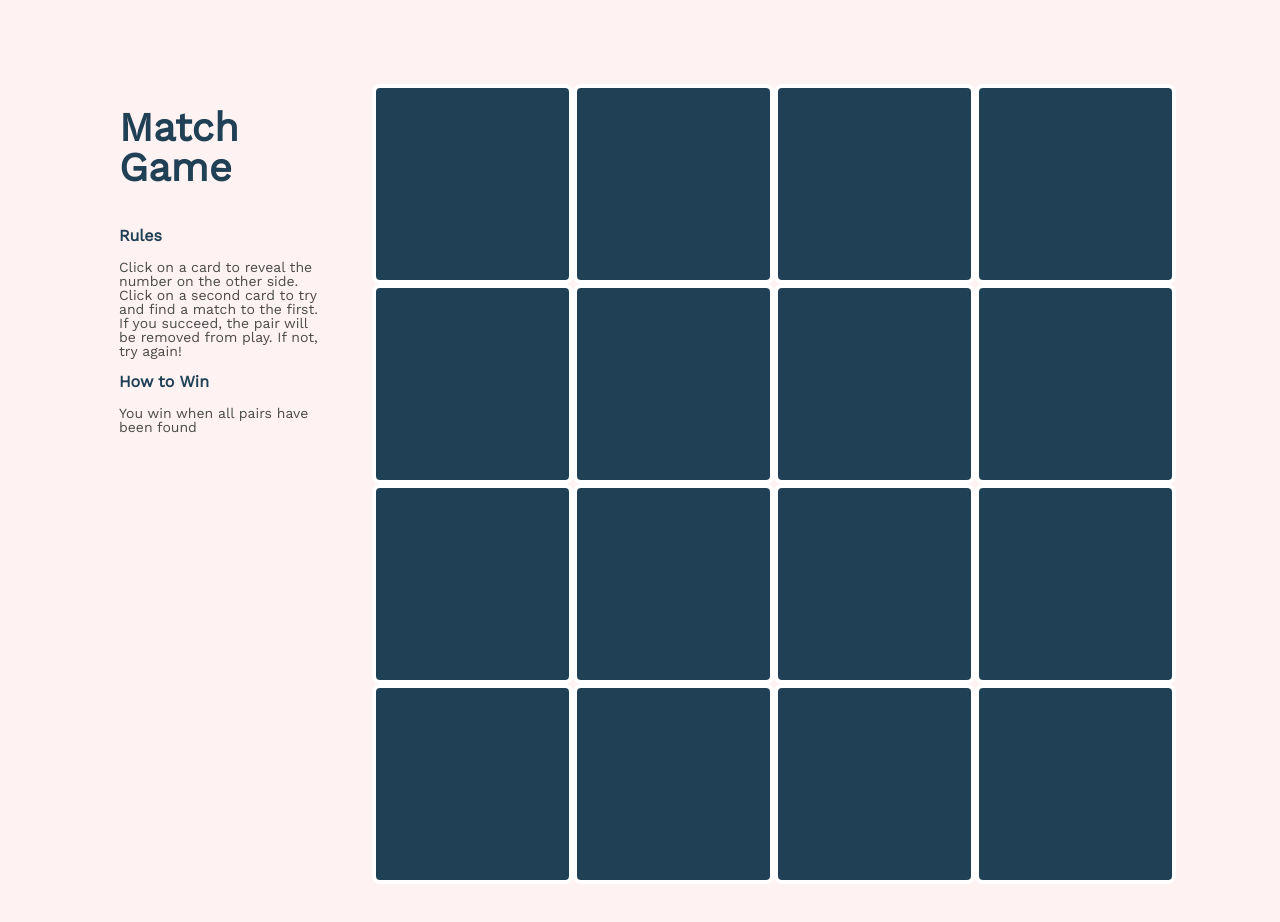
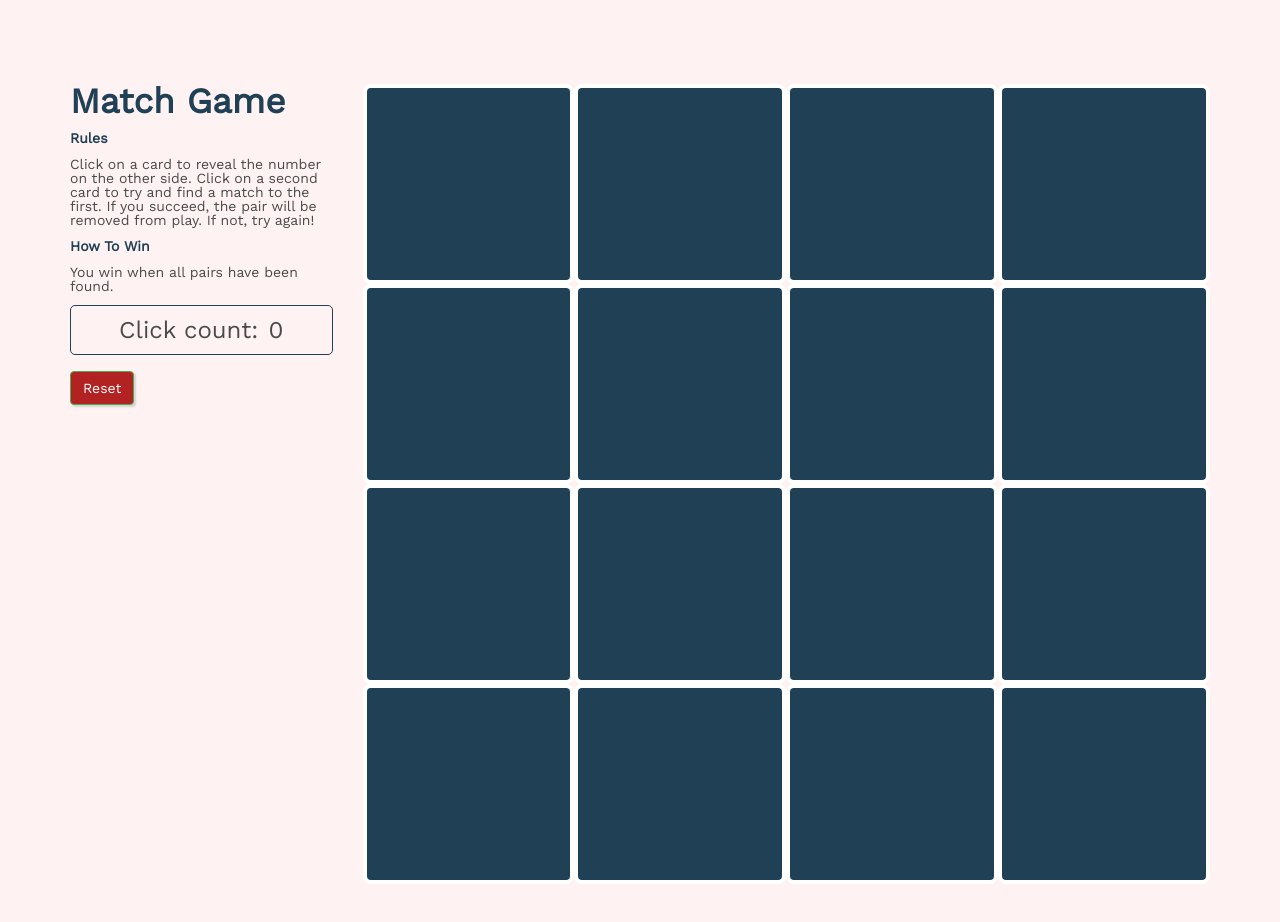
Before and after one commit to Balintataw/MatchGame, a plain HTML site: page index.html in a window 1280 px wide. After the commit the page ends 884 px from the top, so only its background shows below. Drawn offline with nearby package versions, Linux system fonts and the light colour scheme.

Commit message:
added reset tile button and click counter/needs click count reset button

```diff
--- a/index.html
+++ b/index.html
@@ -21,72 +21,46 @@
   </head>
 
   <body>
-
     <div class="container">
       <div class="row">
+        <div class="col-xs-12 col-md-3 ">
+          <h1>Match Game</h1>
+          <h2>Rules</h2>
+          <p>
+            Click on a card to reveal the number on the other side.
+            Click on a second card to try and find a match to the first.
+            If you succeed, the pair will be removed from play. If not, try again!
+          </p>
+          <h2>How To Win</h2>
+          <p >You win when all pairs have been found.</p>
+          <p class="counter">Click count:<span id="count"> 0 </span></p>
+          <input id="btn-1" type="reset" value="Reset" class="btn btn-success" name="reset-button"></input>
+        </div>
+        <div class="col-xs-12 col-md-9 " id="game" onclick="myFunction()">
+          <div class="col-xs-3 card" onclick="myFunction()"></div>
+          <div class="col-xs-3 card"></div>
+          <div class="col-xs-3 card"></div>
+          <div class="col-xs-3 card"></div>
 
-      <div class="col-xs-12 col-md-3  instructions">
-        <h1 class="title">Match Game</h1>
-        <p class="subtitle">Rules</p>
-        <p class="subtitle-info">
-          Click on a card to reveal the number on the other side. Click on a second card to try and find a match to
-          the first. If you succeed, the pair will be removed from play. If not, try again!
-        </p>
-        <p class="subtitle">How to Win</p>
-        <p class="subtitle-info">
-          You win when all pairs have been found
-        </p>
-      </div>
+          <div class="col-xs-3 card"></div>
+          <div class="col-xs-3 card"></div>
+          <div class="col-xs-3 card"></div>
+          <div class="col-xs-3 card"></div>
 
-      <div class="col-xs-12 col-md-9 id="game">
-        <div class="row">
-          <div class="col-sm-3 card">
-          </div>
-          <div class="col-sm-3 card">
-          </div>
-          <div class="col-sm-3 card">
-          </div>
-          <div class="col-sm-3 card">
-          </div>
-        </div>
-        <div class="row">
-          <div class="col-sm-3 card">
-          </div>
-          <div class="col-sm-3 card">
-          </div>
-          <div class="col-sm-3 card">
-          </div>
-          <div class="col-sm-3 card">
-          </div>
-        </div>
-        <div class="row">
-          <div class="col-sm-3 card">
-          </div>
-          <div class="col-sm-3 card">
-          </div>
-          <div class="col-sm-3 card">
-          </div>
-          <div class="col-sm-3 card">
-          </div>
-        </div>
-        <div class="row">
-          <div class="col-sm-3 card">
-          </div>
-          <div class="col-sm-3 card">
-          </div>
-          <div class="col-sm-3 card">
-          </div>
-          <div class="col-sm-3 card">
+          <div class="col-xs-3 card"></div>
+          <div class="col-xs-3 card"></div>
+          <div class="col-xs-3 card"></div>
+          <div class="col-xs-3 card"></div>
+
+          <div class="col-xs-3 card"></div>
+          <div class="col-xs-3 card"></div>
+          <div class="col-xs-3 card"></div>
+          <div class="col-xs-3 card"></div>
         </div>
       </div>
     </div>
-    </div>
-  </div>
-
-  <script
-    src="https://code.jquery.com/jquery-3.1.1.min.js"
-    integrity="sha256-hVVnYaiADRTO2PzUGmuLJr8BLUSjGIZsDYGmIJLv2b8="
-    crossorigin="anonymous"></script>
+    <script src="https://code.jquery.com/jquery-3.1.1.min.js"
+    integrity="sha256-hVVnYaiADRTO2PzUGmuLJr8BLUSjGIZsDYGmIJLv2b8=" crossorigin="anonymous"></script>
     <script type="text/javascript" src="./resources/js/match-game.js"></script>
     <script type="text/javascript" src="./resources/js/tests.js"></script>
   </body>
--- a/resources/css/main.css
+++ b/resources/css/main.css
@@ -1,51 +1,70 @@
-/* universal styling */
+html {
+  font-size: 16px;
+}
 
 body {
-  font-size: 14px;
-  font-family: 'Work Sans', sans-serif;
+  min-width: 400px; /* To emulate Chrome min-width */
   background-color: rgb(255, 242, 242);
+  font-family: "Work Sans", sans-serif;
+  color: rgb(32, 64, 86);
+}
+
+h1 {
+  font-size: 2.1875rem;
+  font-weight: bold;
+}
+
+h2 {
+  font-size: .875rem;
+  font-weight: bold;
+  padding: 12px 0;
+}
+
+p {
+  font-size: .875rem;
+  color: rgb(74, 74, 74);
+}
+.counter {
+  display: flex;
+  align-items: center;
+  justify-content: center;
+  padding: 12px 0;
+  margin-top: 12px;
+  border: 1px solid rgb(32, 64, 86);
+  border-radius: 5px;
+  font-size: 24px;
+}
+
+span {
+  margin-left: 10px;
+}
+
+#btn-1 {
+  display: block;
+  margin: 1rem 0;
+  background-color: firebrick;
+  box-shadow: 2px 2px 2px lightgray;
+}
+
+#btn-1:active {
+  background-color: firebrick;
+  box-shadow: 1px 1px 6px #484748 inset;
 }
 
 .container {
-  padding: 5.25rem 4rem;
+  padding-top: 5.25rem;
 }
-
-/* instructions column styling */
-
-.title {
-  font-weight: bold;
-  font-size: 2.5rem;
-  color: rgb(32, 64, 86);
-  padding: 1.5rem 0;
-}
-
-.subtitle {
-  font-size: 1rem;
-  font-weight: bold;
-  color: rgb(32, 64, 86);
-  padding: 1rem 0;
-}
-
-.subtitle-info {
-  color: rgb(74, 74, 74);
-  padding-right: 2rem;
-}
-
-/*game board styling */
 
 .card {
   display: flex;
+  justify-content: center;
   align-items: center;
-  justify-content: center;
   height: 12.5rem;
+  border: 4px solid white;
+  border-radius: 8px;
+  background-color: rgb(32, 64, 86);
+  font-size: 7rem;
   font-weight: 900;
-  font-size: 7rem;
   color: rgb(255, 255, 255);
-  background-color: rgb(32, 64, 86);
-  border: 4px solid #fff;
-  border-radius: 8px;
   cursor: pointer;
-
-
-
 }
--- a/resources/js/match-game.js
+++ b/resources/js/match-game.js
@@ -5,30 +5,66 @@ var MatchGame = {};
   Renders a 4x4 board of cards.
 */
 
-$(document).ready(function () {
+$(document).ready(function() {
   var $game = $('#game');
-  MatchGame.renderCards(MatchGame.generateCardValues(), $game);
+  var values = MatchGame.generateCardValues();
+  MatchGame.renderCards(values, $game);
+  $(':reset')
 });
 
+$('#btn-1').on('click', function() {
+  var counter = 0;
+  var values = MatchGame.generateCardValues();
+  MatchGame.renderCards(MatchGame.generateCardValues(), $('#game'));
+});
+
+
+
+
+/* --Click Counter-- */
+
+var cardClick = (function () {
+  var counter = 0;
+  return function () {return counter += 1};
+})();
+
+function myFunction () {
+  document.getElementById("count").innerHTML = cardClick();
+};
+
+/* --reset counter --*/
+//
+// $('btn-1').on('click', function() {
+//   var resetClick = (function() {
+//     var reset = 0;
+//     return function () {return reset = 0};
+//   })();
+//
+//   function myFunction () {
+//     document.getElementById("count").innerHTML = resetClick();
+// };
+// });
 
 /*
   Generates and returns an array of matching card values.
  */
 
 MatchGame.generateCardValues = function () {
-  //debugger;
-  var array = [];
+  var sequentialValues = [];
+
+  for (var value = 1; value <= 8; value++) {
+    sequentialValues.push(value);
+    sequentialValues.push(value);
+  };
+
   var cardValues = [];
-  for (i = 0; i < 8; i++) {
-    array.push(i + 1);
-    array.push(i + 1);
+
+  while (sequentialValues.length > 0) {
+    var randomIndex = Math.floor(Math.random() * sequentialValues.length);
+    var randomValue = sequentialValues.splice(randomIndex, 1)[0];
+    cardValues.push(randomValue);
   };
-  while (array.length > 0) {
-    var arrayIndex = Math.floor(Math.random() * array.length);
-    cardValues.push(array[arrayIndex]);
-    array.splice(arrayIndex, 1);
-  };
-  console.log(cardValues);
+
   return cardValues;
 };
 
@@ -38,7 +74,7 @@ MatchGame.generateCardValues = function () {
 */
 
 MatchGame.renderCards = function(cardValues, $game) {
-  var colorValues = [
+  var colors = [
     'hsl(25, 85%, 65%)',
     'hsl(55, 85%, 65%)',
     'hsl(90, 85%, 65%)',
@@ -52,16 +88,29 @@ MatchGame.renderCards = function(cardValues, $game) {
   $game.empty();
   $game.data('flippedCards', []);
 
-  for (i = 0; i < cardValues.length; i++) {
-    var $card = $('<div class="col-sm-3 card"></div>');
-    $card.data('value', cardValues[i]);
-    $card.data('flipped', false);
-    $card.data('color', colorValues[cardValues[i] - 1]);
-    $game.append($card);
+  for (var i = 0; i < cardValues.length; i++) {
+    var value = cardValues[i];
+    var color = colors[value - 1];
+    var data = {
+      value: value,
+      color: color,
+      isFlipped: false
+    };
+
+    var $cardElement = $('<div class="col-xs-3 card"></div>');
+    $cardElement.data(data);
+
+    $game.append($cardElement);
   };
 
-    $('.card').click(function() {
+  $('.card').click(function() {
     MatchGame.flipCard($(this), $('#game'));
+  });
+
+  $('#reset-button').on('click', function() {
+    clearInterval(timerID);
+    $('.timer').text("");
+    MatchGame.renderCards(MatchGame.generateCardValues(), $('#game'));
   });
 };
 
@@ -71,35 +120,40 @@ MatchGame.renderCards = function(cardValues, $game) {
  */
 
 MatchGame.flipCard = function($card, $game) {
-
-  if ($card.data('flipped')) {
+  if ($card.data('isFlipped')) {
     return;
   }
 
-  $card.css('background-color', $card.data('color'));
-  $card.text($card.data('value'));
-  $card.data('flipped', true);
-  //$flippedCards.push($card);
+  $card.css('background-color', $card.data('color'))
+      .text($card.data('value'))
+      .data('isFlipped', true);
 
   var flippedCards = $game.data('flippedCards');
   flippedCards.push($card);
 
-  var $card1 = flippedCards[0];
-  var $card2 = flippedCards[1];
-
-  if (flippedCards.length == 2) {
-
-      if ($card1.data('value') == $card2.data('value')) {
-        $card1.css('background-color', 'rgb(153, 153, 153)', 'color', 'rgb(204, 204, 204)');
-        $card2.css('background-color', 'rgb(153, 153, 153)', 'color', 'rgb(204, 204, 204)');
-      } else {
-        $('.card').off('click');
-        setTimeout(function () {
-          $card1.text('').css('background-color', 'rgb(32, 64, 86)').data('flipped', false).html('');
-          $card2.text('').css('background-color', 'rgb(32, 64, 86)').data('flipped', false).html('');
-          //$flippedCards.length = 0;
-        }, 1000);
-      }
-      $game.data('flippedCards', []);
-    }
+  if (flippedCards.length === 2) {
+    if (flippedCards[0].data('value') === flippedCards[1].data('value')) {
+      const rollSound = new Audio("./resources/explosion-04.wav");
+      rollSound.play();
+      //addEventListener("click", e => rollSound.play());
+      var matchCss = {
+        backgroundColor: 'rgb(153, 153, 153)',
+        color: 'rgb(204, 204, 204)'
+      };
+      flippedCards[0].css(matchCss);
+      flippedCards[1].css(matchCss);
+    } else {
+      var card1 = flippedCards[0];
+      var card2 = flippedCards[1];
+      window.setTimeout(function() {
+        card1.css('background-color', 'rgb(32, 64, 86)')
+            .text('')
+            .data('isFlipped', false);
+        card2.css('background-color', 'rgb(32, 64, 86)')
+            .text('')
+            .data('isFlipped', false);
+      }, 350);
+    };
+    $game.data('flippedCards', []);
+  };
 };
```
Also changed, not shown: 1 other file. Lines whose indentation alone changed are shown as unchanged.
